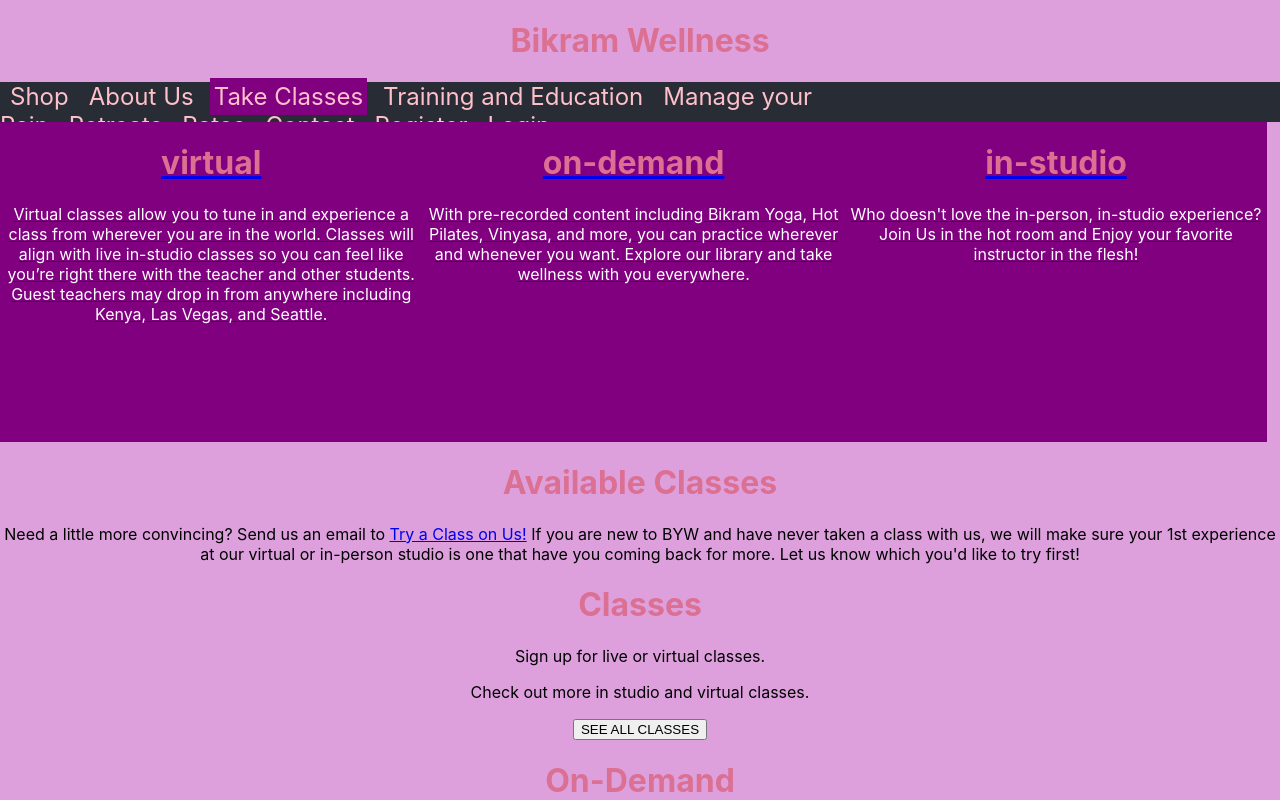
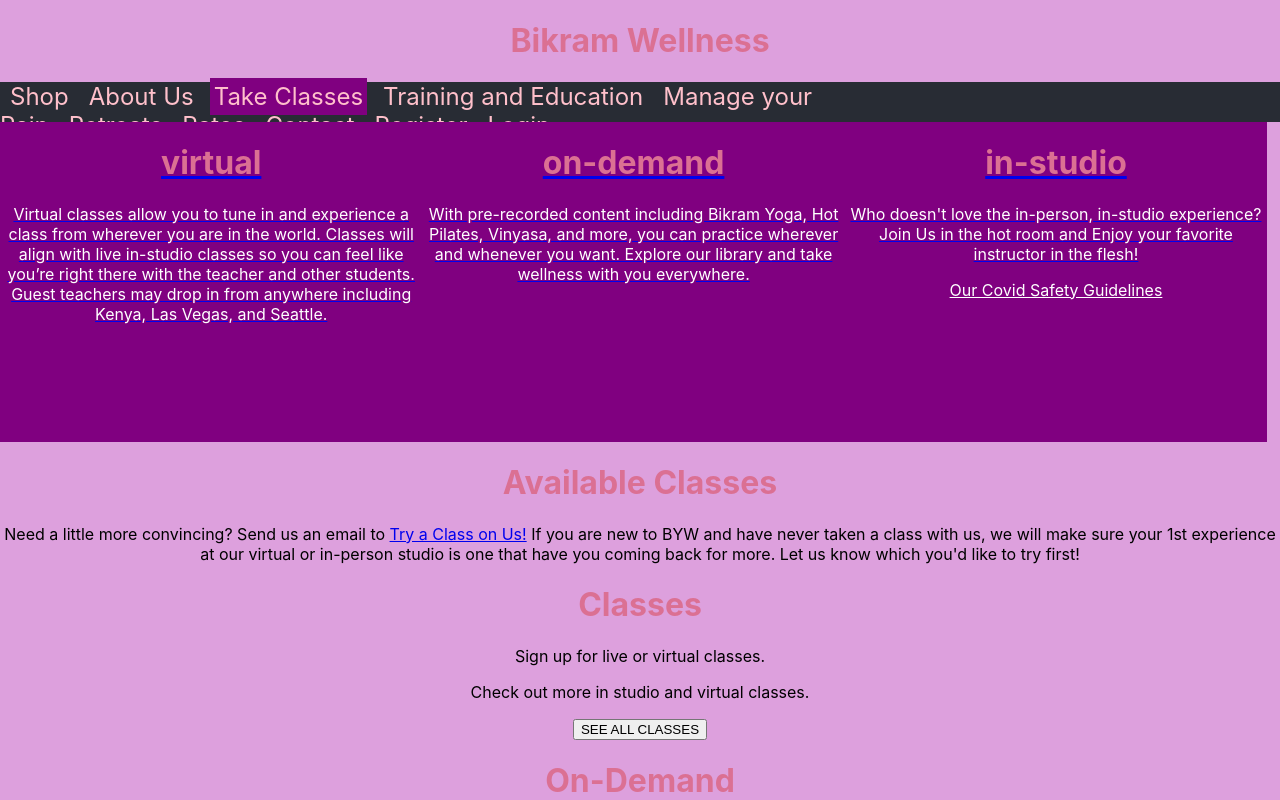
Before and after one commit to Gamoundo/Vikram-wellness, a React (Create React App) app in the folder vikram-frontend/: page /virtual-studio in a window 1280 px wide. Shown: the top 800 px of the page. Built offline with nearby package versions, Linux system fonts and the light colour scheme.

Commit message:
added a link to covid guidelines

```diff
--- a/vikram-frontend/src/App.css
+++ b/vikram-frontend/src/App.css
@@ -117,9 +117,5 @@ h1 {
 width: 33vw;
 height: 40vh;
 background-color: purple;
-color: whitesmoke;
+
 }
-
-.tresClasses p {
-  color:white,
-}
--- a/vikram-frontend/src/VirtualStudio.js
+++ b/vikram-frontend/src/VirtualStudio.js
@@ -32,7 +32,7 @@ class Virtual extends React.Component {
                  <h1>{element.name}</h1>
                  <p style={{color: "white"}}> {element.info}</p>
                  </a>
-
+                 {element.name === "in-studio" && <a target='_blank' style={{color: "white"}} href="https://bikramyogawellnessworks.com/img/BYW_Safety_V2.pdf"> Our Covid Safety Guidelines</a>}
              </div>
             )
         }
```
